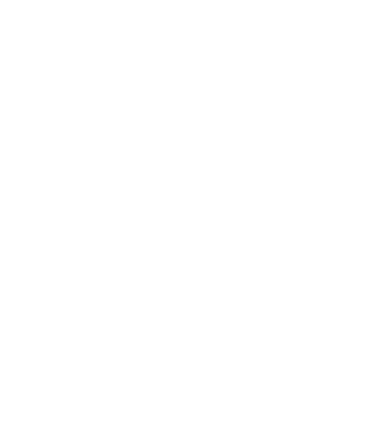
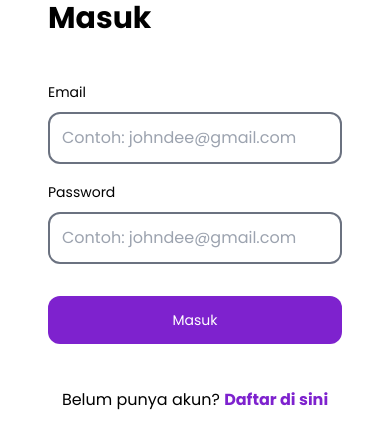
Before and after one commit to mfarrass/finalproject-fejs2, a React (Create React App) app: page /login in a window 390 px wide. Before the commit this address had no page. Shown: the top 448 px of the page. Built offline with nearby package versions, Linux system fonts and the light colour scheme.

Commit message:
Membuat layout login. tombol "belum punya akun" masih ada masalah saat responsive di mobile

```diff
--- a/src/App.js
+++ b/src/App.js
@@ -1,12 +1,14 @@
-import { BrowserRouter, Routes, Route } from "react-router-dom";
+import { Routes, Route } from "react-router-dom";
 
 import Seller from "./Pages/Seller/Seller";
 import Produk from "./Pages/Seller/Produk/Produk";
 import Terjual from "./Pages/Seller/Terjual/Terjual";
 import Diminati from "./Pages/Seller/Diminati/Diminati";
+import Login from "./Pages/Login/Login";
 function App() {
   return (
     <Routes>
+      <Route path="/login" element={<Login />} />
       <Route path="/seller" element={<Seller />}>
         <Route path="" element={<Produk />} />
         <Route path="terjual" element={<Terjual />} />
--- a/src/Pages/Login/Login.jsx
+++ b/src/Pages/Login/Login.jsx
@@ -1,10 +1,54 @@
 import React from "react";
+import { Link } from "react-router-dom";
 
 const Login = () => {
   return (
-    <div className="h-screen overflow-hidden">
-      <div className="flex flex-row h-full">
-        <h1>Hallo</h1>
+    <div className="md:grid md:grid-cols-2  w-screen h-screen overflow-hidden">
+      <div className="col-span-1 bg-login bg-cover"></div>
+      <div className="col-span-1 flex  items-center">
+        <div className="px-12 w-full">
+          <div className="bg-purple-700 w-24 mb-10 aspect-[12/4] hidden md:block h-full"></div>
+          <h1 className="font-bold text-3xl ">Masuk</h1>
+          <div className="mt-11">
+            <div>
+              <label htmlFor="email" className="font-normal text-sm">
+                Email
+              </label>
+              <div className="border-gray-500 border-2 py-3 rounded-xl w-full mt-2 px-3">
+                <input
+                  type="email"
+                  placeholder="Contoh: johndee@gmail.com"
+                  className="w-full text-gray-500 focus:outline-none"
+                />
+              </div>
+            </div>
+            <div className="mt-4">
+              <label htmlFor="email" className="font-normal text-sm ">
+                Password
+              </label>
+              <div className="border-gray-500 border-2 py-3 rounded-xl w-full mt-2 px-3">
+                <input
+                  type="email"
+                  placeholder="Contoh: johndee@gmail.com"
+                  className="w-full text-gray-500 focus:outline-none"
+                />
+              </div>
+            </div>
+            <div>
+              <button className="bg-purple-700 hover:bg-purple-900 text-white text-sm w-full h-12  py-2 px-4 rounded-xl mt-8 transition ease-in-out duration-300">
+                Masuk
+              </button>
+            </div>
+            <div className="mt-11">
+              <h3 className="text-center">
+                Belum punya akun?{" "}
+                <span className="font-bold text-purple-700">
+                  <Link to="#">Daftar di sini</Link>
+                </span>{" "}
+              </h3>
+            </div>
+          </div>
+        </div>
       </div>
     </div>
   );
--- a/tailwind.config.js
+++ b/tailwind.config.js
@@ -11,7 +11,11 @@ module.exports = {
     fontFamily: {
       sans: ["Poppins", ...defaultTheme.fontFamily.sans],
     },
-    extend: {},
+    extend: {
+      backgroundImage: {
+        login: 'url("/src/Pages/Login/Assets/background-auth.png")',
+      },
+    },
   },
   plugins: [],
 };
```
Also changed, not shown: 1 other file (tests, documents, lock files or other folders).
